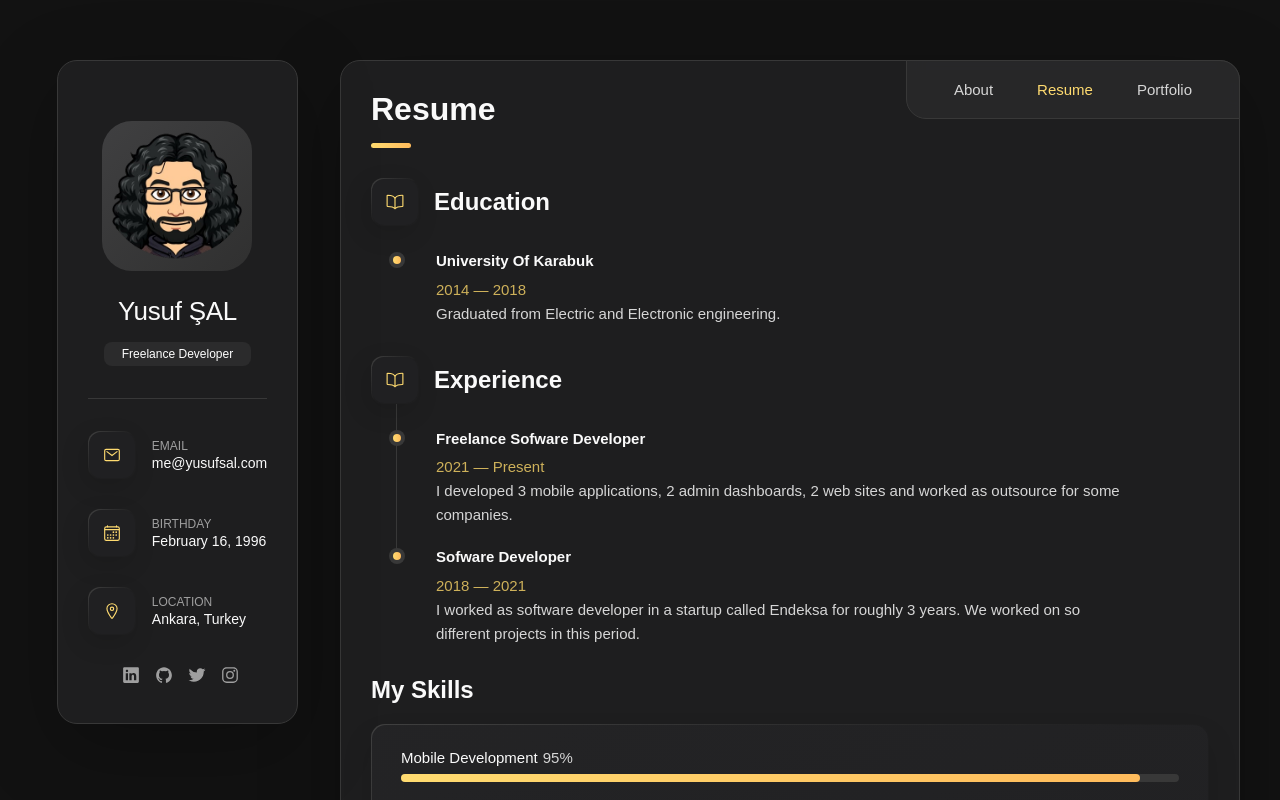
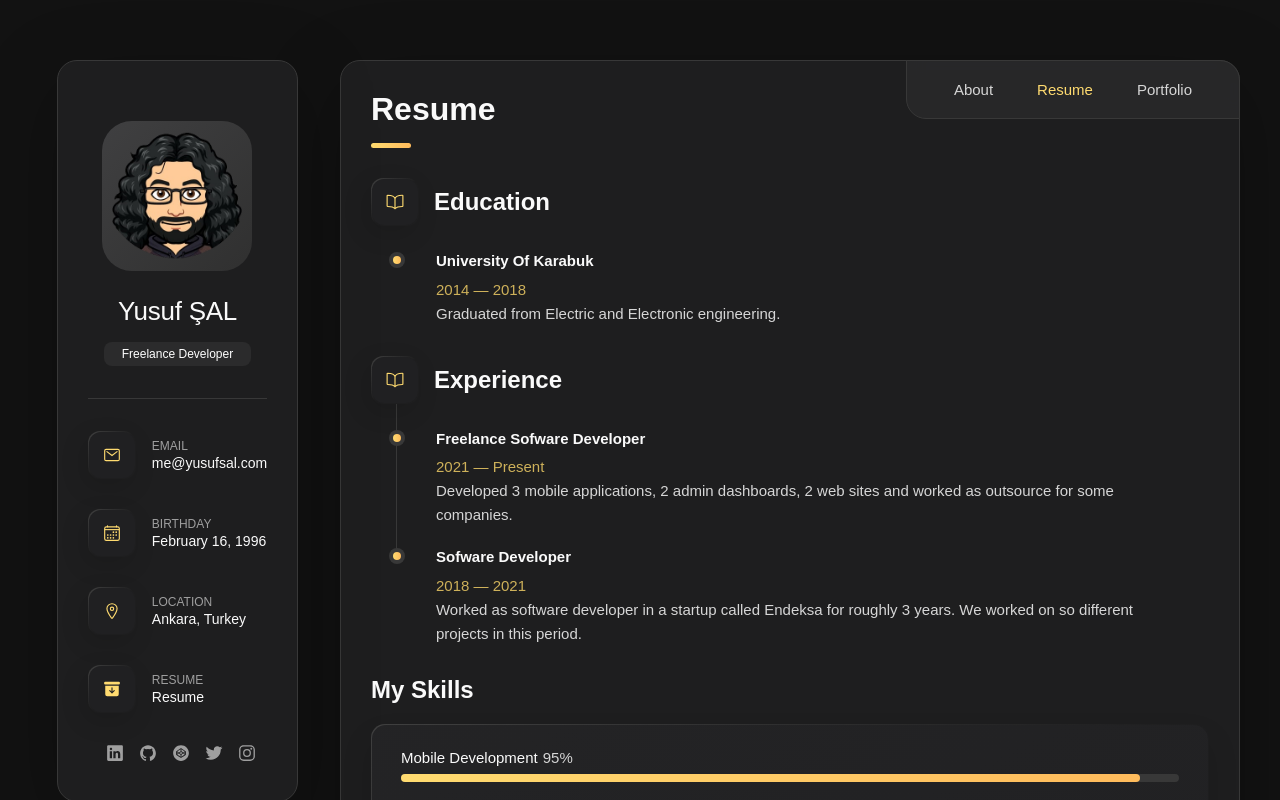
Before and after one commit to yusufsalxp/personal-site, a Next.js app in the folder frontend/: page /resume in a window 1280 px wide. Shown: the top 800 px of the page. Built offline with nearby package versions, Linux system fonts and the light colour scheme.

Commit message:
some changes has been made...

```diff
--- a/frontend/components/contact.tsx
+++ b/frontend/components/contact.tsx
@@ -1,7 +1,9 @@
 import Image from "next/image";
 import {
+  IoArchive,
   IoCalendarOutline,
   IoLocationOutline,
+  IoLogoCodepen,
   IoLogoGithub,
   IoLogoInstagram,
   IoLogoLinkedin,
@@ -51,7 +53,7 @@ export default function Contact() {
             <div className="contact-info">
               <p className="contact-title">Email</p>
 
-              <a href="mailto:contact@yusufsal.com" className="contact-link">
+              <a href="mailto:me@yusufsal.com" className="contact-link">
                 me@yusufsal.com
               </a>
             </div>
@@ -80,6 +82,22 @@ export default function Contact() {
               <address>Ankara, Turkey</address>
             </div>
           </li>
+          <li className="contact-item">
+            <div className="icon-box">
+              <IoArchive />
+            </div>
+
+            <div className="contact-info">
+              <p className="contact-title">Resume</p>
+
+              <a
+                href="https://rxresu.me/tr/yusuf.sal.1996/cv-english"
+                className="contact-link"
+              >
+                Resume
+              </a>
+            </div>
+          </li>
         </ul>
 
         <div className="separator"></div>
@@ -99,6 +117,14 @@ export default function Contact() {
             </a>
           </li>
           <li className="social-item">
+            <a
+              href="https://app.codesignal.com/profile/yusufsalxp"
+              className="social-link"
+            >
+              <IoLogoCodepen />
+            </a>
+          </li>
+          <li className="social-item">
             <a href="https://twitter.com/yusufsalxp" className="social-link">
               <IoLogoTwitter />
             </a>
--- a/frontend/pages/resume/index.tsx
+++ b/frontend/pages/resume/index.tsx
@@ -52,8 +52,8 @@ export default function Resume() {
               <span>2021 — Present</span>
 
               <p className="timeline-text">
-                I developed 3 mobile applications, 2 admin dashboards, 2 web
-                sites and worked as outsource for some companies.
+                Developed 3 mobile applications, 2 admin dashboards, 2 web sites
+                and worked as outsource for some companies.
               </p>
             </li>
 
@@ -63,7 +63,7 @@ export default function Resume() {
               <span>2018 — 2021</span>
 
               <p className="timeline-text">
-                I worked as software developer in a startup called Endeksa for
+                Worked as software developer in a startup called Endeksa for
                 roughly 3 years. We worked on so different projects in this
                 period.
               </p>
```
